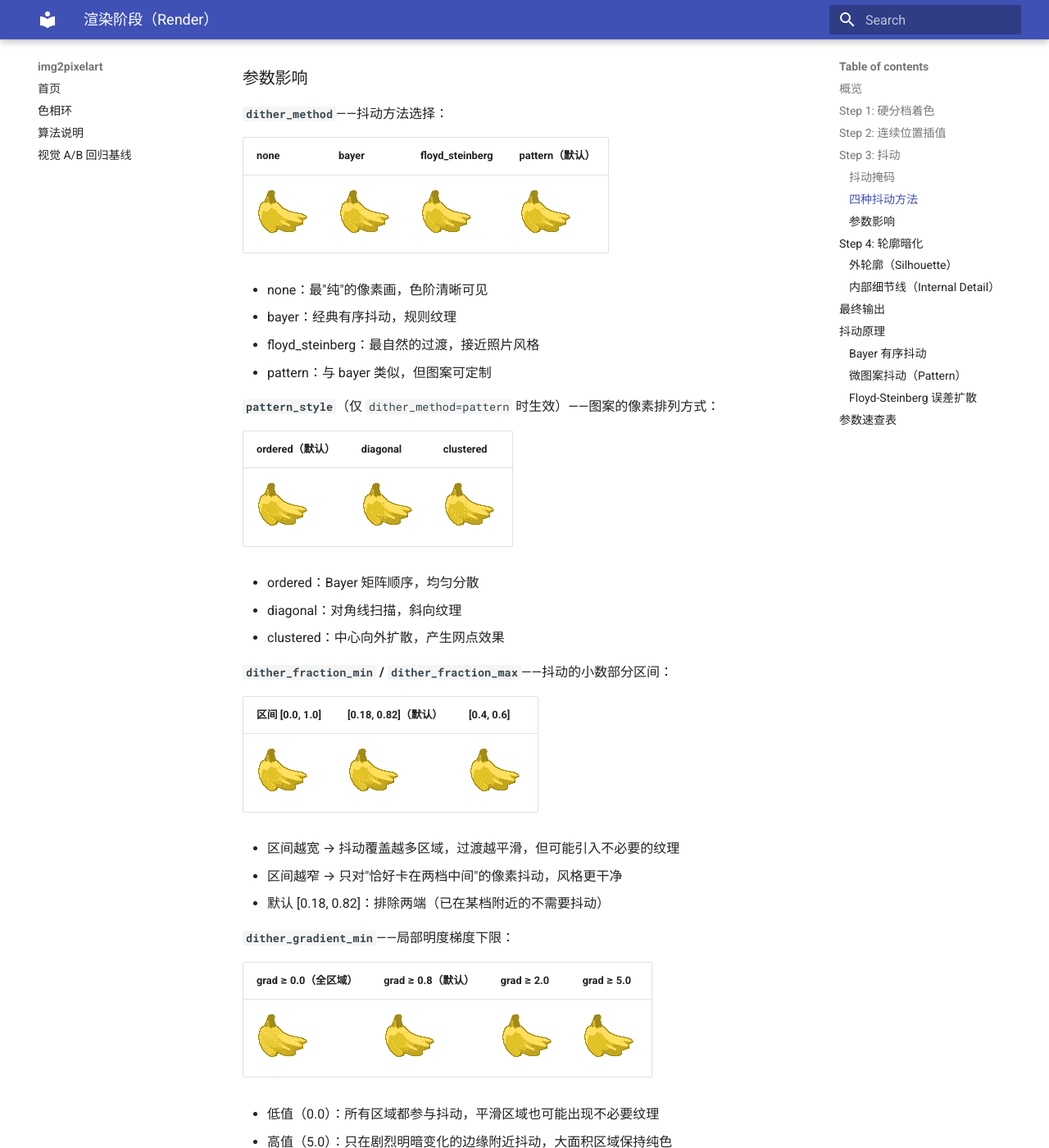
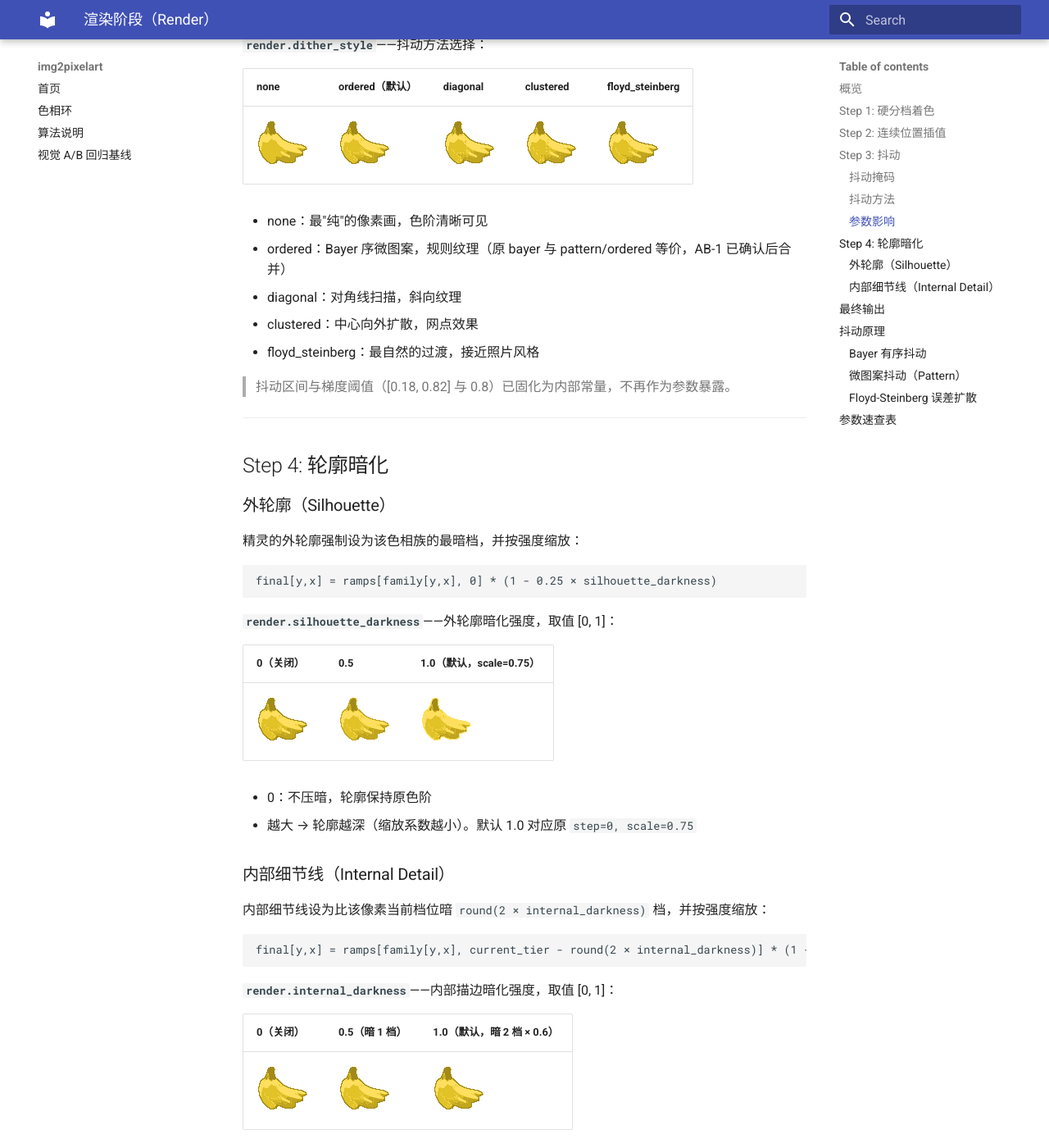
Before and after one commit to asinkLuno/img2pixelart, an MkDocs documentation site: the page built from docs/渲染阶段.md, in a window 1280 px wide and 1400 px high, scrolled down 2738 px. Shown: the whole window at 82% size. Built offline with MkDocs 1.6.1 and Material for MkDocs 9.7.7, drawn with Linux system fonts in a browser that asks for light colours; some of the changed text lies outside the part shown.

````diff
--- a/docs/渲染阶段.md
+++ b/docs/渲染阶段.md
@@ -61,34 +61,31 @@ ______________________________________________________________________
 抖动（dithering）在有明度渐变的区域用二值图案模拟中间色调。只在**满足全部条件**的像素上应用：
 
 1. **非轮廓、非色阶边界** — 结构线必须保留清晰
-1. **小数部分 ∈ [dither_fraction_min, dither_fraction_max]** — 太接近某一档不需抖动
-1. **局部明度梯度 ≥ dither_gradient_min** — 平缓区域不需抖动
+1. **小数部分 ∈ [0.18, 0.82]** — 太接近某一档不需抖动（内部常量）
+1. **局部明度梯度 ≥ 0.8** — 平缓区域不需抖动（内部常量）
 
 ### 抖动掩码
 
 白色 = 参与抖动的像素：
 
 ![dither mask pattern](assets/render_banana/dither_mask_pattern.png)
-*抖动掩码（pattern 方法，width=96, height=96）。只有渐变区域的像素参与抖动。*
+*抖动掩码（ordered 方法，width=96, height=96）。只有渐变区域的像素参与抖动。*
 
-### 四种抖动方法
+### 抖动方法
 
 | 方法 | 原理 | 特点 |
 |------|------|------|
 | **none** | 不抖动，直接四舍五入 | 纯色块，色阶明显 |
-| **bayer** | 4×4 Bayer 有序阈值矩阵 | 规则纹理，经典像素画风格 |
-| **pattern** | 4×4 图案字典（17 级覆盖率） | 图案可定制，比 Bayer 更灵活 |
+| **ordered** | 4×4 Bayer 序图案字典（17 级覆盖率） | 默认；规则纹理，经典像素画风格 |
+| **diagonal** | 对角线扫描图案 | 斜向纹理 |
+| **clustered** | 中心向外扩散图案 | 网点效果 |
 | **floyd_steinberg** | 误差扩散到相邻同族像素 | 无规则纹理，过渡最自然 |
 
 **none（无抖动，纯色块）：**
 
 ![hard ramp](assets/render_banana/18_hard_ramp.png)
 
-**bayer（有序抖动）：**
-
-![bayer](assets/render_banana/dithered_bayer.png)
-
-**pattern（微图案抖动，默认）：**
+**ordered（有序抖动，默认）：**
 
 ![pattern](assets/render_banana/dithered_pattern.png)
 
@@ -100,46 +97,19 @@ ______________________________________________________________________
 
 ### 参数影响
 
-**`dither_method`**——抖动方法选择：
+**`render.dither_style`**——抖动方法选择：
 
-| none | bayer | floyd_steinberg | pattern（默认） |
-|------|------|-----------------|----------------|
-| ![n](assets/render_banana/result_dm_none.png) | ![b](assets/render_banana/result_dm_bayer.png) | ![f](assets/render_banana/result_dm_floyd_steinberg.png) | ![p](assets/render_banana/result_dm_pattern.png) |
+| none | ordered（默认） | diagonal | clustered | floyd_steinberg |
+|------|----------------|----------|-----------|-----------------|
+| ![n](assets/render_banana/result_dm_none.png) | ![p](assets/render_banana/result_dm_pattern.png) | ![d](assets/render_banana/result_ps_diagonal.png) | ![c](assets/render_banana/result_ps_clustered.png) | ![f](assets/render_banana/result_dm_floyd_steinberg.png) |
 
 - none：最"纯"的像素画，色阶清晰可见
-- bayer：经典有序抖动，规则纹理
+- ordered：Bayer 序微图案，规则纹理（原 bayer 与 pattern/ordered 等价，AB-1 已确认后合并）
+- diagonal：对角线扫描，斜向纹理
+- clustered：中心向外扩散，网点效果
 - floyd_steinberg：最自然的过渡，接近照片风格
-- pattern：与 bayer 类似，但图案可定制
 
-**`pattern_style`**（仅 `dither_method=pattern` 时生效）——图案的像素排列方式：
-
-| ordered（默认） | diagonal | clustered |
-|----------------|----------|-----------|
-| ![o](assets/render_banana/result_ps_ordered.png) | ![d](assets/render_banana/result_ps_diagonal.png) | ![c](assets/render_banana/result_ps_clustered.png) |
-
-- ordered：Bayer 矩阵顺序，均匀分散
-- diagonal：对角线扫描，斜向纹理
-- clustered：中心向外扩散，产生网点效果
-
-**`dither_fraction_min` / `dither_fraction_max`**——抖动的小数部分区间：
-
-| 区间 [0.0, 1.0] | [0.18, 0.82]（默认） | [0.4, 0.6] |
-|-----------------|---------------------|-----------|
-| ![f01](assets/render_banana/result_frac_0.0_1.0.png) | ![f02](assets/render_banana/result_frac_0.18_0.82.png) | ![f03](assets/render_banana/result_frac_0.4_0.6.png) |
-
-- 区间越宽 → 抖动覆盖越多区域，过渡越平滑，但可能引入不必要的纹理
-- 区间越窄 → 只对"恰好卡在两档中间"的像素抖动，风格更干净
-- 默认 [0.18, 0.82]：排除两端（已在某档附近的不需要抖动）
-
-**`dither_gradient_min`**——局部明度梯度下限：
-
-| grad ≥ 0.0（全区域） | grad ≥ 0.8（默认） | grad ≥ 2.0 | grad ≥ 5.0 |
-|----------------------|-------------------|-----------|-----------|
-| ![g0](assets/render_banana/result_grad_0.0.png) | ![g08](assets/render_banana/result_grad_0.8.png) | ![g2](assets/render_banana/result_grad_2.0.png) | ![g5](assets/render_banana/result_grad_5.0.png) |
-
-- 低值（0.0）：所有区域都参与抖动，平滑区域也可能出现不必要纹理
-- 高值（5.0）：只在剧烈明暗变化的边缘附近抖动，大面积区域保持纯色
-- 默认 0.8：排除平缓区域，抖动只发生在有明显渐变处
+> 抖动区间与梯度阈值（[0.18, 0.82] 与 0.8）已固化为内部常量，不再作为参数暴露。
 
 ______________________________________________________________________
 
@@ -147,44 +117,37 @@ ______________________________________________________________________
 
 ### 外轮廓（Silhouette）
 
-精灵的外轮廓强制设为该色相族的最暗档：
+精灵的外轮廓强制设为该色相族的最暗档，并按强度缩放：
 
 ```
-final[y,x] = ramps[family[y,x], silhouette_dark_step] * silhouette_dark_scale
+final[y,x] = ramps[family[y,x], 0] * (1 - 0.25 × silhouette_darkness)
 ```
 
-**`silhouette_dark_step`**——轮廓像素使用的明度档位：
+**`render.silhouette_darkness`**——外轮廓暗化强度，取值 [0, 1]：
 
-| step=0（最暗，默认） | step=1 | step=2 | step=3 |
-|---------------------|--------|--------|--------|
-| ![s0](assets/render_banana/result_sds_0.png) | ![s1](assets/render_banana/result_sds_1.png) | ![s2](assets/render_banana/result_sds_2.png) | ![s3](assets/render_banana/result_sds_3.png) |
+| 0（关闭） | 0.5 | 1.0（默认，scale=0.75） |
+|----------|-----|------------------------|
+| ![s0](assets/render_banana/result_sds_0.png) | ![s1](assets/render_banana/result_sds_1.png) | ![s3](assets/render_banana/result_sds_3.png) |
 
-- 0：轮廓用该族最暗档，最强烈的轮廓对比
-- 值越大 → 轮廓越浅，对比越弱。极端情况轮廓可能消失
-
-**`silhouette_dark_scale`**——在选定色阶后进一步压暗外轮廓，默认 0.75；
-0 为纯黑，1 保持色阶原色。
+- 0：不压暗，轮廓保持原色阶
+- 越大 → 轮廓越深（缩放系数越小）。默认 1.0 对应原 `step=0, scale=0.75`
 
 ### 内部细节线（Internal Detail）
 
-内部细节线设为比该像素当前档位暗 `internal_outline_dark_steps` 档：
+内部细节线设为比该像素当前档位暗 `round(2 × internal_darkness)` 档，并按强度缩放：
 
 ```
-final[y,x] = ramps[family[y,x], current_tier - internal_outline_dark_steps] * internal_outline_dark_scale
+final[y,x] = ramps[family[y,x], current_tier - round(2 × internal_darkness)] * (1 - 0.4 × internal_darkness)
 ```
 
-**`internal_outline_dark_steps`**：
+**`render.internal_darkness`**——内部描边暗化强度，取值 [0, 1]：
 
-| 暗 0 档（无暗化） | 暗 1 档（默认） | 暗 2 档 | 暗 4 档 |
-|------------------|---------------|--------|--------|
-| ![i0](assets/render_banana/result_iods_0.png) | ![i1](assets/render_banana/result_iods_1.png) | ![i2](assets/render_banana/result_iods_2.png) | ![i4](assets/render_banana/result_iods_4.png) |
+| 0（关闭） | 0.5（暗 1 档） | 1.0（默认，暗 2 档 × 0.6） |
+|-----------|---------------|---------------------------|
+| ![i0](assets/render_banana/result_iods_0.png) | ![i1](assets/render_banana/result_iods_1.png) | ![i2](assets/render_banana/result_iods_2.png) |
 
 - 0：内部细节线不暗化，与周围颜色相同（线不可见）
-- 1–2：适中的细节强调
-- 4+：内部线非常深，强调效果强
-
-**`internal_outline_dark_scale`**——在选定色阶后进一步压暗内部线，默认 0.6；
-0 为纯黑，1 保持色阶原色。
+- 越大 → 档位越深、缩放越小，强调越强。默认 1.0 对应原 `steps=2, scale=0.6`
 
 ______________________________________________________________________
 
@@ -248,12 +211,8 @@ ______________________________________________________________________
 
 | 参数 | 默认值 | 影响 |
 |------|--------|------|
-| `dither_method` | pattern | 抖动方法：none / bayer / floyd_steinberg / pattern |
-| `pattern_style` | ordered | 图案风格（仅 pattern 模式）：ordered / diagonal / clustered |
-| `dither_fraction_min` | 0.18 | 抖动小数下限。↑ 区间收窄 |
-| `dither_fraction_max` | 0.82 | 抖动小数上限。↓ 区间收窄 |
-| `dither_gradient_min` | 0.8 | 梯度阈值。↑ 只在更陡的区域抖动 |
-| `silhouette_dark_step` | 0 | 轮廓暗化档位。↑ 轮廓越浅 |
-| `silhouette_dark_scale` | 0.75 | 轮廓亮度缩放。↓ 轮廓越深 |
-| `internal_outline_dark_steps` | 2 | 内部线暗化档数。↑ 细节越深 |
-| `internal_outline_dark_scale` | 0.6 | 内部线亮度缩放。↓ 内部线越深 |
+| `dither_style` | ordered | 抖动方法：none / ordered / diagonal / clustered / floyd_steinberg |
+| `silhouette_darkness` | 1.0 | 轮廓暗化强度 0–1。0=关闭，1.0=原 step=0, scale=0.75 |
+| `internal_darkness` | 1.0 | 内部线暗化强度 0–1。0=关闭，1.0=原 steps=2, scale=0.6 |
+
+抖动区间 [0.18, 0.82] 与梯度阈值 0.8 为内部常量。
````
Also changed, not shown: README.md (+34 -20 lines), docs/index.md (+12 -13 lines), docs/感知阶段.md (+1 -1 lines), docs/视觉回归.md (+4 -3 lines), 13 other files.
